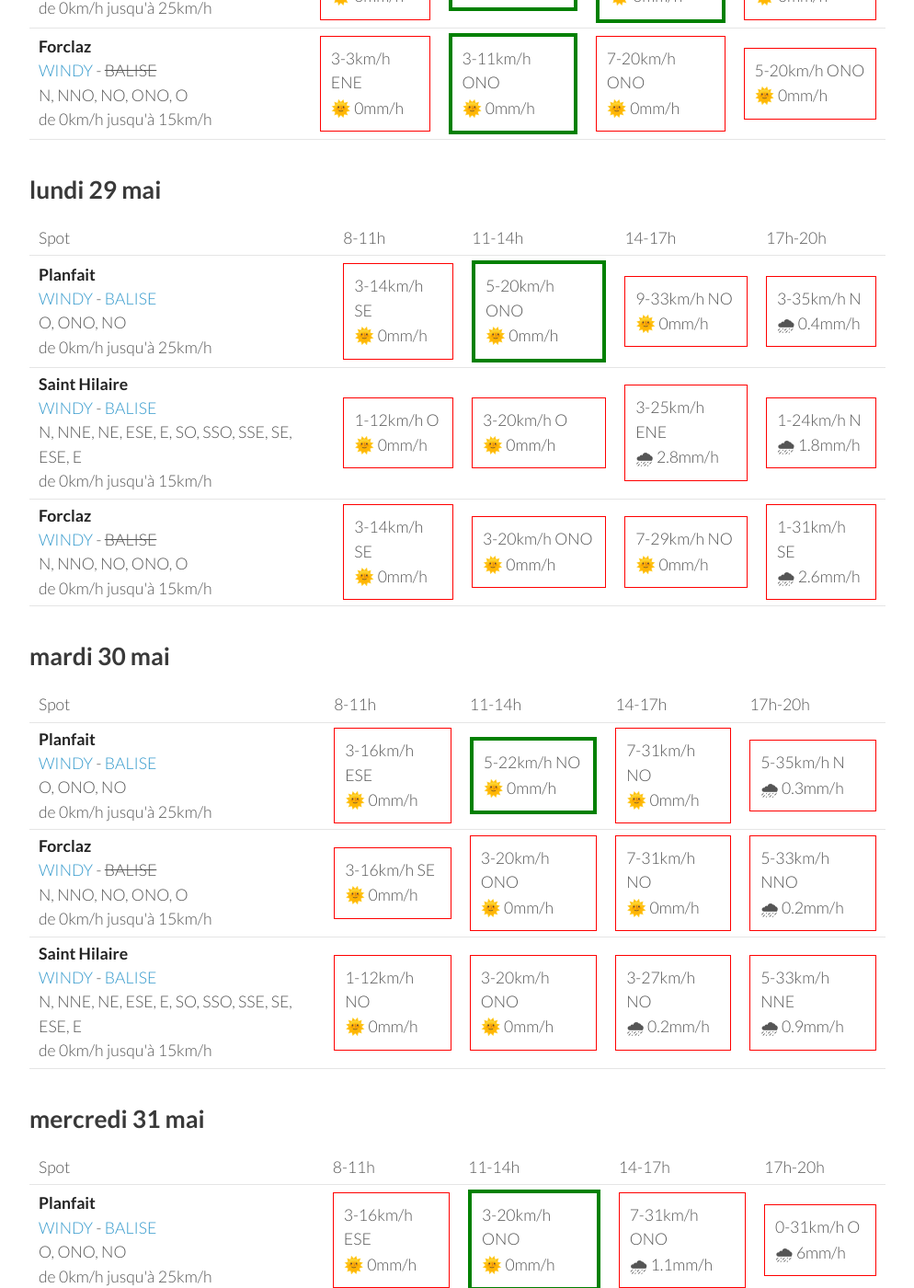
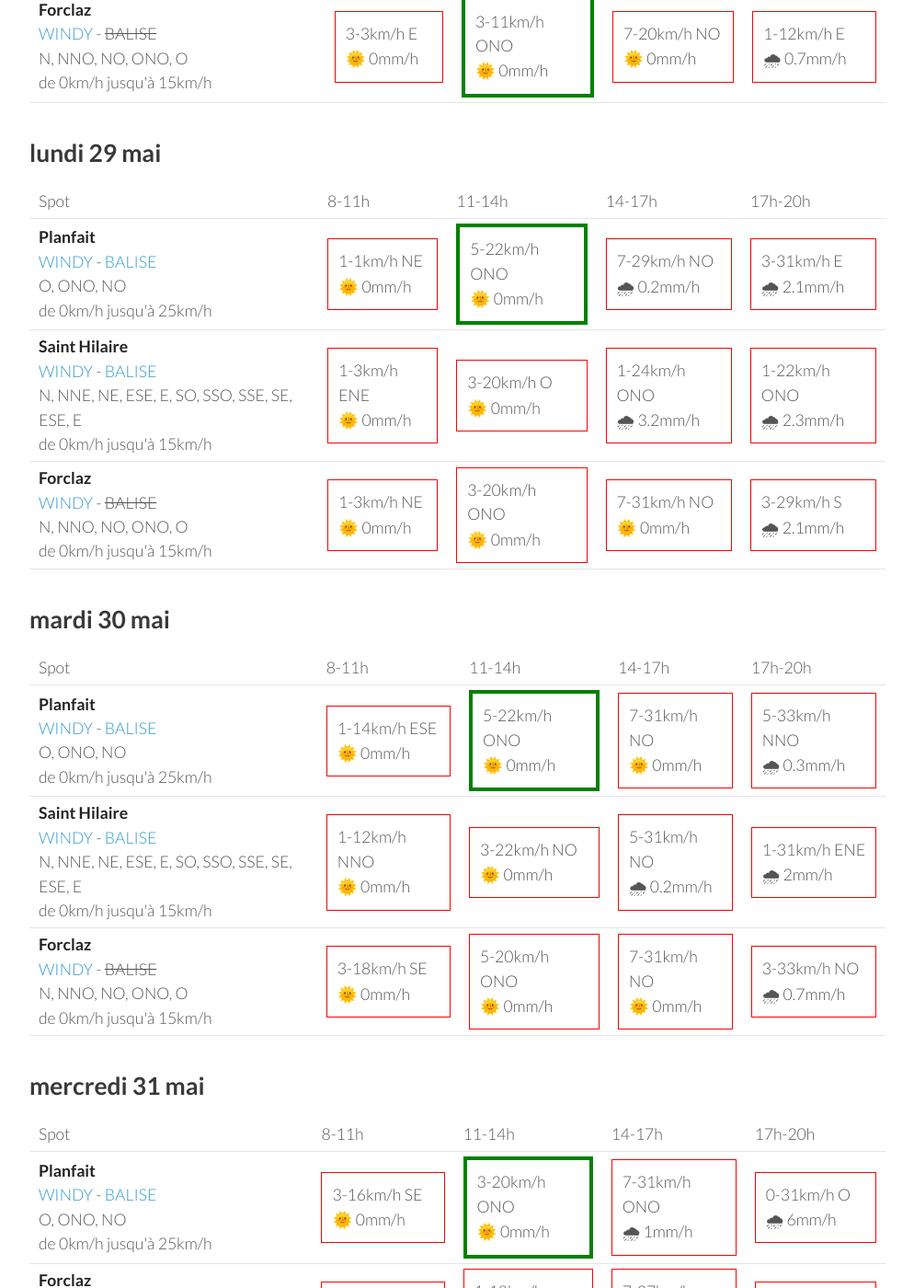
Before and after one commit to parapente-dans-le-nord/parapente-dans-le-nord.github.io, a Jekyll site: the page built from alpes_nord.markdown, in a window 1280 px wide and 1400 px high, scrolled down 1112 px. Shown: the whole window at 92% size, without its empty margins (26-1020 px from the left). Built offline with Jekyll 4.4.1, drawn with Linux system fonts in a browser that asks for light colours; some of the changed text lies outside the part shown.

Commit message:
update index.markdown

```diff
--- a/alpes_nord.markdown
+++ b/alpes_nord.markdown
@@ -25,27 +25,27 @@ page mise à jour le samedi 27 mai 17:26
         <td><strong>Planfait</strong><br><a href="https://windy.com/45.853/6.223?45.415,6.223,8">WINDY</a> - <span class=""><a href="https://www.openwindmap.org/PP496">BALISE</a> </span><br> <span class="vent-favorable">O, ONO, NO</span><br><span class="force-vent">de 0km/h jusqu'à 25km/h</span> </td>
 
             <td><div class="not-flyable"><p>0-0km/h NA</p><p>🌧️ 0mm/h</p></div></td>
-            <td><div class="not-flyable"><p>3-11km/h OSO</p><p>🌞 0mm/h</p></div></td>
-            <td><div class="flyable"><p>5-16km/h O</p><p>🌞 0mm/h</p></div></td>
-            <td><div class="flyable"><p>5-18km/h NO</p><p>🌞 0mm/h</p></div></td>
+            <td><div class="not-flyable"><p>0-0km/h NA</p><p>🌧️ 0mm/h</p></div></td>
+            <td><div class="not-flyable"><p>0-0km/h NA</p><p>🌧️ 0mm/h</p></div></td>
+            <td><div class="flyable"><p>5-22km/h ONO</p><p>🌞 0mm/h</p></div></td>
+
+    </tr>
+<tr>
+        <td><strong>Forclaz</strong><br><a href="https://windy.com/45.814/6.247?45.375,6.246,8,m:eVwaglz">WINDY</a> - <span class="no-balise"> BALISE </span><br> <span class="vent-favorable">N, NNO, NO, ONO, O</span><br><span class="force-vent">de 0km/h jusqu'à 15km/h</span> </td>
+
+            <td><div class="not-flyable"><p>0-0km/h NA</p><p>🌧️ 0mm/h</p></div></td>
+            <td><div class="not-flyable"><p>0-0km/h NA</p><p>🌧️ 0mm/h</p></div></td>
+            <td><div class="not-flyable"><p>0-0km/h NA</p><p>🌧️ 0mm/h</p></div></td>
+            <td><div class="not-flyable"><p>5-18km/h NO</p><p>🌞 0mm/h</p></div></td>
 
     </tr>
 <tr>
         <td><strong>Saint Hilaire</strong><br><a href="https://windy.com/45.307/5.888?45.087,5.889,9,m:eUFagkX">WINDY</a> - <span class=""><a href="http://www.balisemeteo.com/balise.php?idBalise=61">BALISE</a> </span><br> <span class="vent-favorable">N, NNE, NE, ESE, E, SO, SSO, SSE, SE, ESE, E</span><br><span class="force-vent">de 0km/h jusqu'à 15km/h</span> </td>
 
             <td><div class="not-flyable"><p>0-0km/h NA</p><p>🌧️ 0mm/h</p></div></td>
-            <td><div class="flyable"><p>5-12km/h SE</p><p>🌞 0mm/h</p></div></td>
-            <td><div class="not-flyable"><p>7-16km/h ESE</p><p>🌞 0mm/h</p></div></td>
-            <td><div class="flyable"><p>3-12km/h E</p><p>🌞 0mm/h</p></div></td>
-
-    </tr>
-<tr>
-        <td><strong>Forclaz</strong><br><a href="https://windy.com/45.814/6.247?45.375,6.246,8,m:eVwaglz">WINDY</a> - <span class="no-balise"> BALISE </span><br> <span class="vent-favorable">N, NNO, NO, ONO, O</span><br><span class="force-vent">de 0km/h jusqu'à 15km/h</span> </td>
-
             <td><div class="not-flyable"><p>0-0km/h NA</p><p>🌧️ 0mm/h</p></div></td>
-            <td><div class="flyable"><p>3-11km/h ONO</p><p>🌞 0mm/h</p></div></td>
-            <td><div class="not-flyable"><p>7-18km/h NO</p><p>🌞 0mm/h</p></div></td>
-            <td><div class="not-flyable"><p>7-20km/h NO</p><p>🌞 0mm/h</p></div></td>
+            <td><div class="not-flyable"><p>0-0km/h NA</p><p>🌧️ 0mm/h</p></div></td>
+            <td><div class="not-flyable"><p>5-18km/h NE</p><p>🌞 0mm/h</p></div></td>
 
     </tr>
 
@@ -67,30 +67,30 @@ page mise à jour le samedi 27 mai 17:26
 <tr>
         <td><strong>Saint Hilaire</strong><br><a href="https://windy.com/45.307/5.888?45.087,5.889,9,m:eUFagkX">WINDY</a> - <span class=""><a href="http://www.balisemeteo.com/balise.php?idBalise=61">BALISE</a> </span><br> <span class="vent-favorable">N, NNE, NE, ESE, E, SO, SSO, SSE, SE, ESE, E</span><br><span class="force-vent">de 0km/h jusqu'à 15km/h</span> </td>
 
-            <td><div class="flyable"><p>1-1km/h E</p><p>🌞 0mm/h</p></div></td>
-            <td><div class="flyable"><p>5-14km/h ESE</p><p>🌞 0mm/h</p></div></td>
-            <td><div class="not-flyable"><p>3-16km/h ENE</p><p>🌧 1.2mm/h</p></div></td>
-            <td><div class="flyable"><p>3-11km/h SSO</p><p>🌧 0.5mm/h</p></div></td>
+            <td><div class="flyable"><p>1-1km/h NE</p><p>🌞 0mm/h</p></div></td>
+            <td><div class="flyable"><p>5-11km/h ESE</p><p>🌞 0mm/h</p></div></td>
+            <td><div class="not-flyable"><p>1-12km/h ENE</p><p>🌧 0.4mm/h</p></div></td>
+            <td><div class="not-flyable"><p>3-16km/h OSO</p><p>🌧 11mm/h</p></div></td>
 
 
     </tr>
 <tr>
         <td><strong>Planfait</strong><br><a href="https://windy.com/45.853/6.223?45.415,6.223,8">WINDY</a> - <span class=""><a href="https://www.openwindmap.org/PP496">BALISE</a> </span><br> <span class="vent-favorable">O, ONO, NO</span><br><span class="force-vent">de 0km/h jusqu'à 25km/h</span> </td>
 
-            <td><div class="not-flyable"><p>1-3km/h ESE</p><p>🌞 0mm/h</p></div></td>
-            <td><div class="flyable"><p>3-11km/h O</p><p>🌞 0mm/h</p></div></td>
-            <td><div class="flyable"><p>5-18km/h ONO</p><p>🌞 0mm/h</p></div></td>
-            <td><div class="not-flyable"><p>11-25km/h NNO</p><p>🌞 0mm/h</p></div></td>
+            <td><div class="not-flyable"><p>0-3km/h E</p><p>🌞 0mm/h</p></div></td>
+            <td><div class="not-flyable"><p>3-11km/h OSO</p><p>🌞 0mm/h</p></div></td>
+            <td><div class="flyable"><p>5-22km/h O</p><p>🌞 0mm/h</p></div></td>
+            <td><div class="not-flyable"><p>1-18km/h SE</p><p>🌧 0.8mm/h</p></div></td>
 
 
     </tr>
 <tr>
         <td><strong>Forclaz</strong><br><a href="https://windy.com/45.814/6.247?45.375,6.246,8,m:eVwaglz">WINDY</a> - <span class="no-balise"> BALISE </span><br> <span class="vent-favorable">N, NNO, NO, ONO, O</span><br><span class="force-vent">de 0km/h jusqu'à 15km/h</span> </td>
 
-            <td><div class="not-flyable"><p>3-3km/h ENE</p><p>🌞 0mm/h</p></div></td>
+            <td><div class="not-flyable"><p>3-3km/h E</p><p>🌞 0mm/h</p></div></td>
             <td><div class="flyable"><p>3-11km/h ONO</p><p>🌞 0mm/h</p></div></td>
-            <td><div class="not-flyable"><p>7-20km/h ONO</p><p>🌞 0mm/h</p></div></td>
-            <td><div class="not-flyable"><p>5-20km/h ONO</p><p>🌞 0mm/h</p></div></td>
+            <td><div class="not-flyable"><p>7-20km/h NO</p><p>🌞 0mm/h</p></div></td>
+            <td><div class="not-flyable"><p>1-12km/h E</p><p>🌧 0.7mm/h</p></div></td>
 
 
     </tr>
@@ -113,30 +113,30 @@ page mise à jour le samedi 27 mai 17:26
 <tr>
         <td><strong>Planfait</strong><br><a href="https://windy.com/45.853/6.223?45.415,6.223,8">WINDY</a> - <span class=""><a href="https://www.openwindmap.org/PP496">BALISE</a> </span><br> <span class="vent-favorable">O, ONO, NO</span><br><span class="force-vent">de 0km/h jusqu'à 25km/h</span> </td>
 
-            <td><div class="not-flyable"><p>3-14km/h SE</p><p>🌞 0mm/h</p></div></td>
-            <td><div class="flyable"><p>5-20km/h ONO</p><p>🌞 0mm/h</p></div></td>
-            <td><div class="not-flyable"><p>9-33km/h NO</p><p>🌞 0mm/h</p></div></td>
-            <td><div class="not-flyable"><p>3-35km/h N</p><p>🌧 0.4mm/h</p></div></td>
+            <td><div class="not-flyable"><p>1-1km/h NE</p><p>🌞 0mm/h</p></div></td>
+            <td><div class="flyable"><p>5-22km/h ONO</p><p>🌞 0mm/h</p></div></td>
+            <td><div class="not-flyable"><p>7-29km/h NO</p><p>🌧 0.2mm/h</p></div></td>
+            <td><div class="not-flyable"><p>3-31km/h E</p><p>🌧 2.1mm/h</p></div></td>
 
 
     </tr>
 <tr>
         <td><strong>Saint Hilaire</strong><br><a href="https://windy.com/45.307/5.888?45.087,5.889,9,m:eUFagkX">WINDY</a> - <span class=""><a href="http://www.balisemeteo.com/balise.php?idBalise=61">BALISE</a> </span><br> <span class="vent-favorable">N, NNE, NE, ESE, E, SO, SSO, SSE, SE, ESE, E</span><br><span class="force-vent">de 0km/h jusqu'à 15km/h</span> </td>
 
-            <td><div class="not-flyable"><p>1-12km/h O</p><p>🌞 0mm/h</p></div></td>
+            <td><div class="not-flyable"><p>1-3km/h ENE</p><p>🌞 0mm/h</p></div></td>
             <td><div class="not-flyable"><p>3-20km/h O</p><p>🌞 0mm/h</p></div></td>
-            <td><div class="not-flyable"><p>3-25km/h ENE</p><p>🌧 2.8mm/h</p></div></td>
-            <td><div class="not-flyable"><p>1-24km/h N</p><p>🌧 1.8mm/h</p></div></td>
+            <td><div class="not-flyable"><p>1-24km/h ONO</p><p>🌧 3.2mm/h</p></div></td>
+            <td><div class="not-flyable"><p>1-22km/h ONO</p><p>🌧 2.3mm/h</p></div></td>
 
 
     </tr>
 <tr>
         <td><strong>Forclaz</strong><br><a href="https://windy.com/45.814/6.247?45.375,6.246,8,m:eVwaglz">WINDY</a> - <span class="no-balise"> BALISE </span><br> <span class="vent-favorable">N, NNO, NO, ONO, O</span><br><span class="force-vent">de 0km/h jusqu'à 15km/h</span> </td>
 
-            <td><div class="not-flyable"><p>3-14km/h SE</p><p>🌞 0mm/h</p></div></td>
+            <td><div class="not-flyable"><p>1-3km/h NE</p><p>🌞 0mm/h</p></div></td>
             <td><div class="not-flyable"><p>3-20km/h ONO</p><p>🌞 0mm/h</p></div></td>
-            <td><div class="not-flyable"><p>7-29km/h NO</p><p>🌞 0mm/h</p></div></td>
-            <td><div class="not-flyable"><p>1-31km/h SE</p><p>🌧 2.6mm/h</p></div></td>
+            <td><div class="not-flyable"><p>7-31km/h NO</p><p>🌞 0mm/h</p></div></td>
+            <td><div class="not-flyable"><p>3-29km/h S</p><p>🌧 2.1mm/h</p></div></td>
 
 
     </tr>
@@ -159,30 +159,30 @@ page mise à jour le samedi 27 mai 17:26
 <tr>
         <td><strong>Planfait</strong><br><a href="https://windy.com/45.853/6.223?45.415,6.223,8">WINDY</a> - <span class=""><a href="https://www.openwindmap.org/PP496">BALISE</a> </span><br> <span class="vent-favorable">O, ONO, NO</span><br><span class="force-vent">de 0km/h jusqu'à 25km/h</span> </td>
 
-            <td><div class="not-flyable"><p>3-16km/h ESE</p><p>🌞 0mm/h</p></div></td>
-            <td><div class="flyable"><p>5-22km/h NO</p><p>🌞 0mm/h</p></div></td>
+            <td><div class="not-flyable"><p>1-14km/h ESE</p><p>🌞 0mm/h</p></div></td>
+            <td><div class="flyable"><p>5-22km/h ONO</p><p>🌞 0mm/h</p></div></td>
             <td><div class="not-flyable"><p>7-31km/h NO</p><p>🌞 0mm/h</p></div></td>
-            <td><div class="not-flyable"><p>5-35km/h N</p><p>🌧 0.3mm/h</p></div></td>
+            <td><div class="not-flyable"><p>5-33km/h NNO</p><p>🌧 0.3mm/h</p></div></td>
+
+
+    </tr>
+<tr>
+        <td><strong>Saint Hilaire</strong><br><a href="https://windy.com/45.307/5.888?45.087,5.889,9,m:eUFagkX">WINDY</a> - <span class=""><a href="http://www.balisemeteo.com/balise.php?idBalise=61">BALISE</a> </span><br> <span class="vent-favorable">N, NNE, NE, ESE, E, SO, SSO, SSE, SE, ESE, E</span><br><span class="force-vent">de 0km/h jusqu'à 15km/h</span> </td>
+
+            <td><div class="not-flyable"><p>1-12km/h NNO</p><p>🌞 0mm/h</p></div></td>
+            <td><div class="not-flyable"><p>3-22km/h NO</p><p>🌞 0mm/h</p></div></td>
+            <td><div class="not-flyable"><p>5-31km/h NO</p><p>🌧 0.2mm/h</p></div></td>
+            <td><div class="not-flyable"><p>1-31km/h ENE</p><p>🌧 2mm/h</p></div></td>
 
 
     </tr>
 <tr>
         <td><strong>Forclaz</strong><br><a href="https://windy.com/45.814/6.247?45.375,6.246,8,m:eVwaglz">WINDY</a> - <span class="no-balise"> BALISE </span><br> <span class="vent-favorable">N, NNO, NO, ONO, O</span><br><span class="force-vent">de 0km/h jusqu'à 15km/h</span> </td>
 
-            <td><div class="not-flyable"><p>3-16km/h SE</p><p>🌞 0mm/h</p></div></td>
-            <td><div class="not-flyable"><p>3-20km/h ONO</p><p>🌞 0mm/h</p></div></td>
+            <td><div class="not-flyable"><p>3-18km/h SE</p><p>🌞 0mm/h</p></div></td>
+            <td><div class="not-flyable"><p>5-20km/h ONO</p><p>🌞 0mm/h</p></div></td>
             <td><div class="not-flyable"><p>7-31km/h NO</p><p>🌞 0mm/h</p></div></td>
-            <td><div class="not-flyable"><p>5-33km/h NNO</p><p>🌧 0.2mm/h</p></div></td>
-
-
-    </tr>
-<tr>
-        <td><strong>Saint Hilaire</strong><br><a href="https://windy.com/45.307/5.888?45.087,5.889,9,m:eUFagkX">WINDY</a> - <span class=""><a href="http://www.balisemeteo.com/balise.php?idBalise=61">BALISE</a> </span><br> <span class="vent-favorable">N, NNE, NE, ESE, E, SO, SSO, SSE, SE, ESE, E</span><br><span class="force-vent">de 0km/h jusqu'à 15km/h</span> </td>
-
-            <td><div class="not-flyable"><p>1-12km/h NO</p><p>🌞 0mm/h</p></div></td>
-            <td><div class="not-flyable"><p>3-20km/h ONO</p><p>🌞 0mm/h</p></div></td>
-            <td><div class="not-flyable"><p>3-27km/h NO</p><p>🌧 0.2mm/h</p></div></td>
-            <td><div class="not-flyable"><p>5-33km/h NNE</p><p>🌧 0.9mm/h</p></div></td>
+            <td><div class="not-flyable"><p>3-33km/h NO</p><p>🌧 0.7mm/h</p></div></td>
 
 
     </tr>
@@ -205,9 +205,9 @@ page mise à jour le samedi 27 mai 17:26
 <tr>
         <td><strong>Planfait</strong><br><a href="https://windy.com/45.853/6.223?45.415,6.223,8">WINDY</a> - <span class=""><a href="https://www.openwindmap.org/PP496">BALISE</a> </span><br> <span class="vent-favorable">O, ONO, NO</span><br><span class="force-vent">de 0km/h jusqu'à 25km/h</span> </td>
 
-            <td><div class="not-flyable"><p>3-16km/h ESE</p><p>🌞 0mm/h</p></div></td>
+            <td><div class="not-flyable"><p>3-16km/h SE</p><p>🌞 0mm/h</p></div></td>
             <td><div class="flyable"><p>3-20km/h ONO</p><p>🌞 0mm/h</p></div></td>
-            <td><div class="not-flyable"><p>7-31km/h ONO</p><p>🌧 1.1mm/h</p></div></td>
+            <td><div class="not-flyable"><p>7-31km/h ONO</p><p>🌧 1mm/h</p></div></td>
             <td><div class="not-flyable"><p>0-31km/h O</p><p>🌧 6mm/h</p></div></td>
 
 
@@ -215,20 +215,20 @@ page mise à jour le samedi 27 mai 17:26
 <tr>
         <td><strong>Forclaz</strong><br><a href="https://windy.com/45.814/6.247?45.375,6.246,8,m:eVwaglz">WINDY</a> - <span class="no-balise"> BALISE </span><br> <span class="vent-favorable">N, NNO, NO, ONO, O</span><br><span class="force-vent">de 0km/h jusqu'à 15km/h</span> </td>
 
-            <td><div class="not-flyable"><p>3-18km/h SE</p><p>🌞 0mm/h</p></div></td>
-            <td><div class="not-flyable"><p>1-20km/h O</p><p>🌞 0mm/h</p></div></td>
-            <td><div class="not-flyable"><p>9-33km/h ONO</p><p>🌧 1.5mm/h</p></div></td>
-            <td><div class="not-flyable"><p>1-33km/h N</p><p>🌧 6mm/h</p></div></td>
+            <td><div class="not-flyable"><p>3-16km/h ESE</p><p>🌞 0mm/h</p></div></td>
+            <td><div class="not-flyable"><p>1-18km/h NNO</p><p>🌞 0mm/h</p></div></td>
+            <td><div class="not-flyable"><p>7-27km/h NNO</p><p>🌧 1.2mm/h</p></div></td>
+            <td><div class="not-flyable"><p>5-31km/h SSE</p><p>🌧 3.7mm/h</p></div></td>
 
 
     </tr>
 <tr>
         <td><strong>Saint Hilaire</strong><br><a href="https://windy.com/45.307/5.888?45.087,5.889,9,m:eUFagkX">WINDY</a> - <span class=""><a href="http://www.balisemeteo.com/balise.php?idBalise=61">BALISE</a> </span><br> <span class="vent-favorable">N, NNE, NE, ESE, E, SO, SSO, SSE, SE, ESE, E</span><br><span class="force-vent">de 0km/h jusqu'à 15km/h</span> </td>
 
-            <td><div class="not-flyable"><p>1-14km/h NO</p><p>🌞 0mm/h</p></div></td>
-            <td><div class="not-flyable"><p>3-20km/h O</p><p>🌞 0mm/h</p></div></td>
-            <td><div class="not-flyable"><p>3-31km/h NO</p><p>🌧 7mm/h</p></div></td>
-            <td><div class="not-flyable"><p>0-29km/h SO</p><p>🌧 2.4mm/h</p></div></td>
+            <td><div class="not-flyable"><p>1-12km/h NNO</p><p>🌞 0mm/h</p></div></td>
+            <td><div class="not-flyable"><p>1-22km/h SSO</p><p>🌧 0.3mm/h</p></div></td>
+            <td><div class="not-flyable"><p>3-33km/h ONO</p><p>🌧 6mm/h</p></div></td>
+            <td><div class="not-flyable"><p>1-29km/h OSO</p><p>🌧 3.7mm/h</p></div></td>
 
 
     </tr>
@@ -253,7 +253,7 @@ page mise à jour le samedi 27 mai 17:26
 
             <td><div class="not-flyable"><p>3-16km/h ESE</p><p>🌞 0mm/h</p></div></td>
             <td><div class="flyable"><p>3-20km/h ONO</p><p>🌞 0mm/h</p></div></td>
-            <td><div class="not-flyable"><p>3-31km/h NNE</p><p>🌧 3.4mm/h</p></div></td>
+            <td><div class="not-flyable"><p>3-31km/h NNE</p><p>🌧 3.7mm/h</p></div></td>
             <td><div class="not-flyable"><p>3-27km/h ONO</p><p>🌧 3.5mm/h</p></div></td>
 
 
@@ -261,20 +261,20 @@ page mise à jour le samedi 27 mai 17:26
 <tr>
         <td><strong>Forclaz</strong><br><a href="https://windy.com/45.814/6.247?45.375,6.246,8,m:eVwaglz">WINDY</a> - <span class="no-balise"> BALISE </span><br> <span class="vent-favorable">N, NNO, NO, ONO, O</span><br><span class="force-vent">de 0km/h jusqu'à 15km/h</span> </td>
 
-            <td><div class="not-flyable"><p>3-18km/h ESE</p><p>🌞 0mm/h</p></div></td>
-            <td><div class="not-flyable"><p>1-18km/h ONO</p><p>🌞 0mm/h</p></div></td>
-            <td><div class="not-flyable"><p>5-33km/h NNE</p><p>🌧 4.8mm/h</p></div></td>
-            <td><div class="not-flyable"><p>1-29km/h ONO</p><p>🌧 2.7mm/h</p></div></td>
+            <td><div class="not-flyable"><p>5-18km/h ESE</p><p>🌞 0mm/h</p></div></td>
+            <td><div class="not-flyable"><p>0-18km/h OSO</p><p>🌞 0mm/h</p></div></td>
+            <td><div class="not-flyable"><p>5-31km/h NNO</p><p>🌧 2.3mm/h</p></div></td>
+            <td><div class="not-flyable"><p>3-29km/h O</p><p>🌧 1.4mm/h</p></div></td>
 
 
     </tr>
 <tr>
         <td><strong>Saint Hilaire</strong><br><a href="https://windy.com/45.307/5.888?45.087,5.889,9,m:eUFagkX">WINDY</a> - <span class=""><a href="http://www.balisemeteo.com/balise.php?idBalise=61">BALISE</a> </span><br> <span class="vent-favorable">N, NNE, NE, ESE, E, SO, SSO, SSE, SE, ESE, E</span><br><span class="force-vent">de 0km/h jusqu'à 15km/h</span> </td>
 
-            <td><div class="not-flyable"><p>1-12km/h ONO</p><p>🌞 0mm/h</p></div></td>
-            <td><div class="not-flyable"><p>3-20km/h ONO</p><p>🌞 0mm/h</p></div></td>
-            <td><div class="not-flyable"><p>3-33km/h NO</p><p>🌧 0.2mm/h</p></div></td>
-            <td><div class="not-flyable"><p>3-27km/h NO</p><p>🌧 10mm/h</p></div></td>
+            <td><div class="not-flyable"><p>1-12km/h ENE</p><p>🌞 0mm/h</p></div></td>
+            <td><div class="not-flyable"><p>3-18km/h ONO</p><p>🌞 0mm/h</p></div></td>
+            <td><div class="not-flyable"><p>3-29km/h SSE</p><p>🌧 2mm/h</p></div></td>
+            <td><div class="not-flyable"><p>3-27km/h SSE</p><p>🌧 0.8mm/h</p></div></td>
 
 
     </tr>
```
Also changed, not shown: other parts of alpes_nord.markdown (+1 -1 lines).
